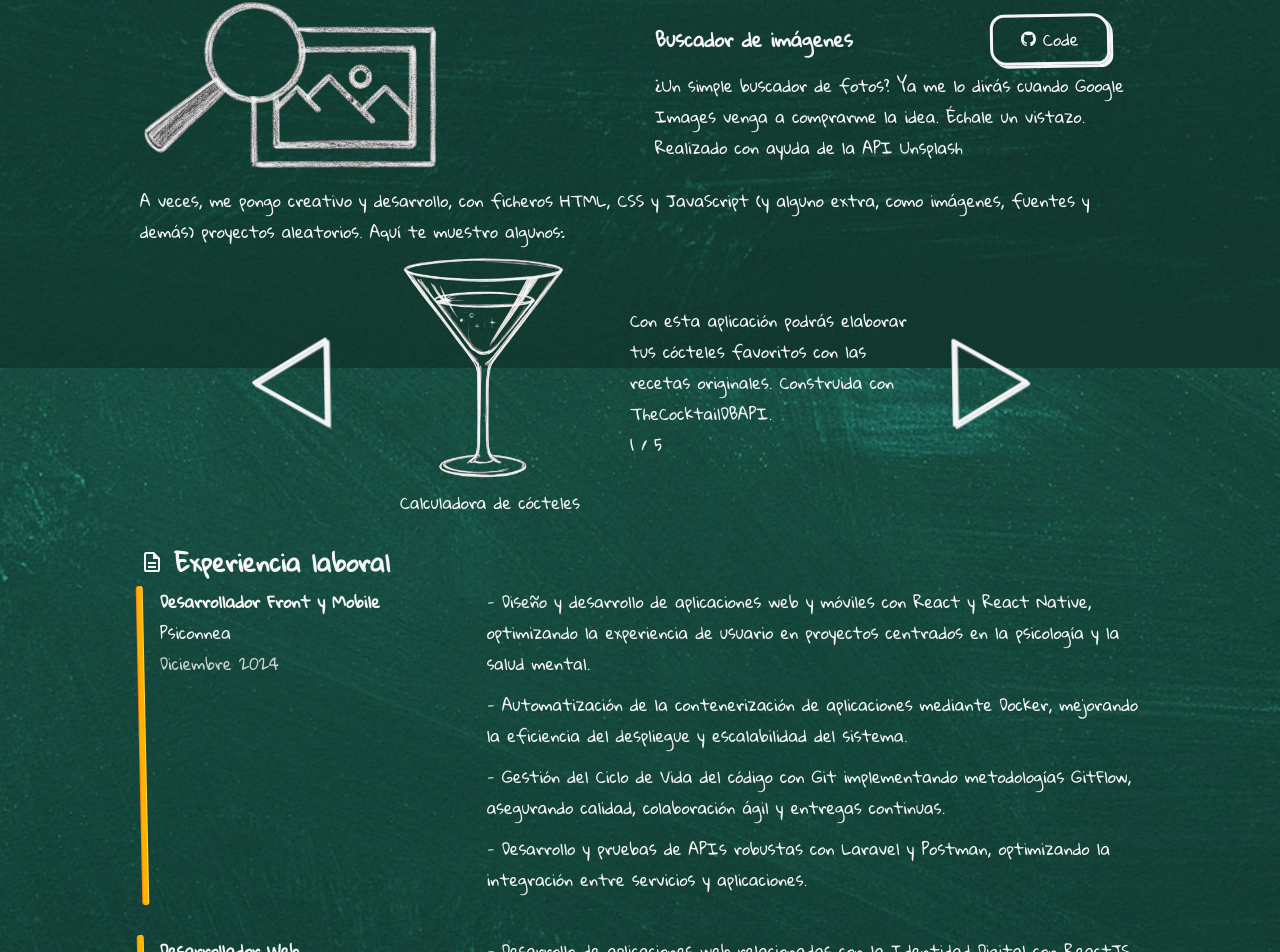
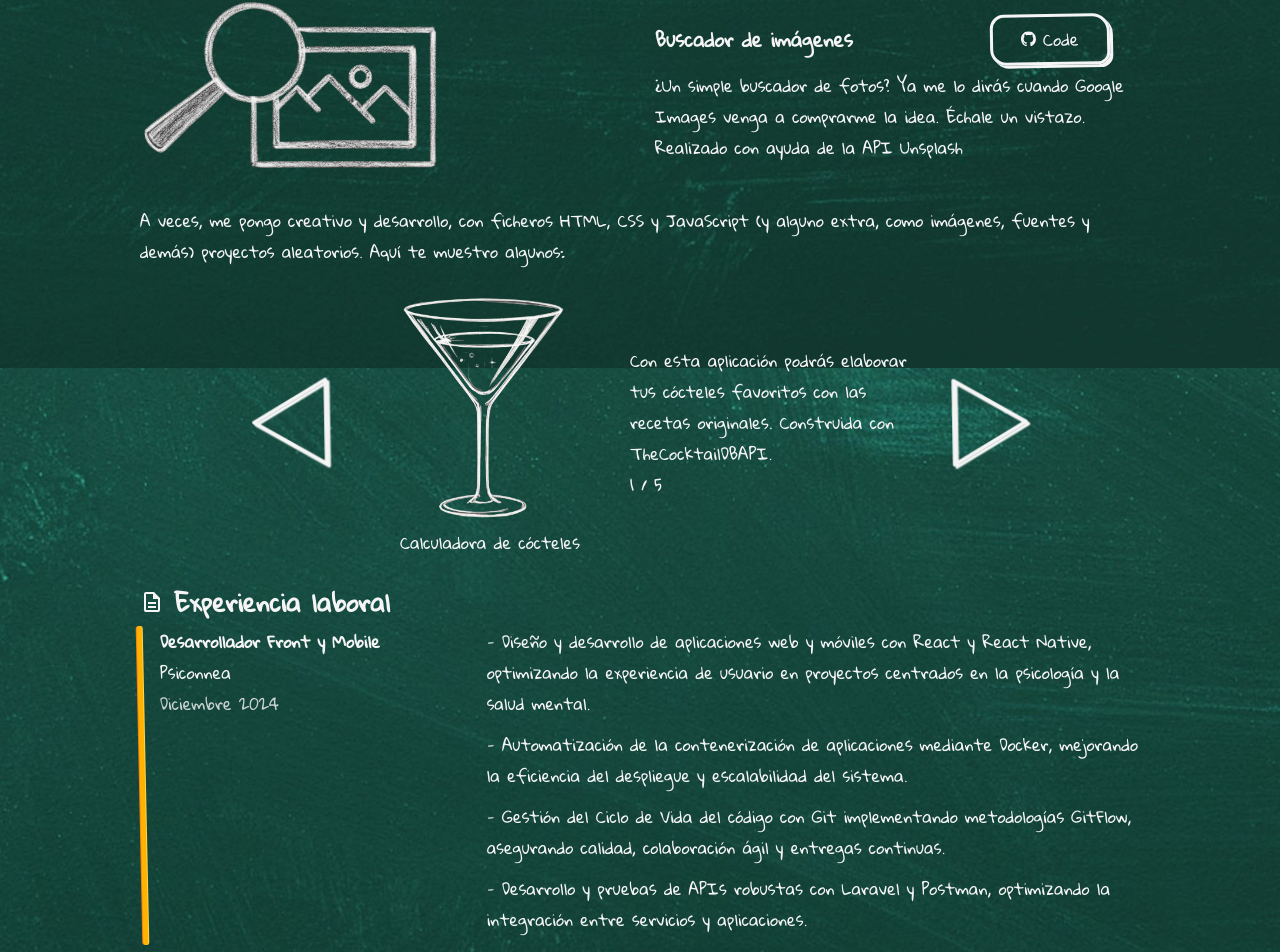
Before and after one commit to JuananA1000/Portfolio, a React (Vite) app: page / in a window 1280 px wide. Shown: the part 912-1864 px from the top of the page. Built offline with nearby package versions, Linux system fonts and the light colour scheme.

Commit message:
FIX: ligera separación del último párrafo

```diff
--- a/src/components/Proyectos/Proyectos.css
+++ b/src/components/Proyectos/Proyectos.css
@@ -45,6 +45,11 @@ a {
   align-items: center;
 }
 
+.proyectos-html-p {
+  margin-top: 20px;
+  margin-bottom: 20px;
+}
+
 .encabezado {
   display: flex;
   align-items: center;
--- a/src/components/Proyectos/Proyectos.jsx
+++ b/src/components/Proyectos/Proyectos.jsx
@@ -98,7 +98,7 @@ export default function Proyectos() {
       </div>
 
       {/* Proyectos con HTML, CSS, y JS */}
-      <p>{translate['projects-more-projects']}</p>
+      <p className='proyectos-html-p'>{translate['projects-more-projects']}</p>
       <ImageCarousel images={projects} />
     </div>
   );
```
